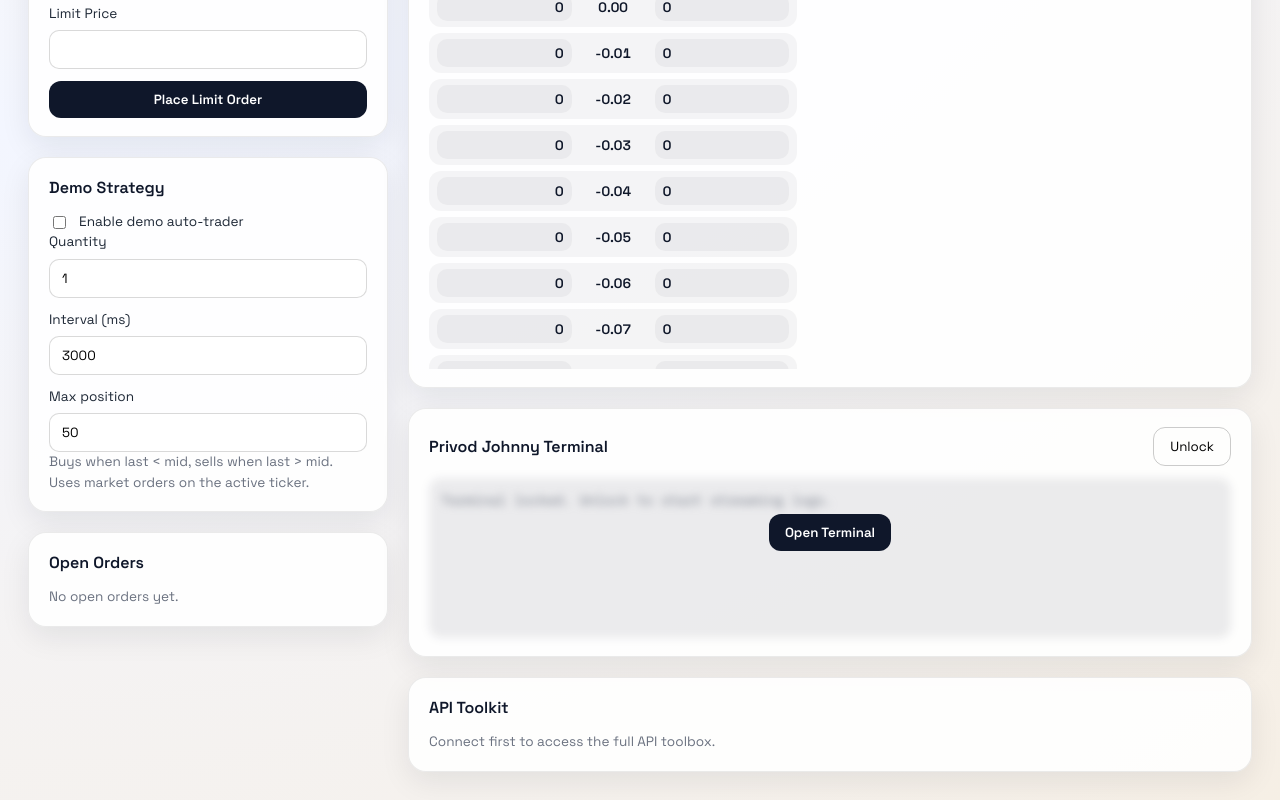
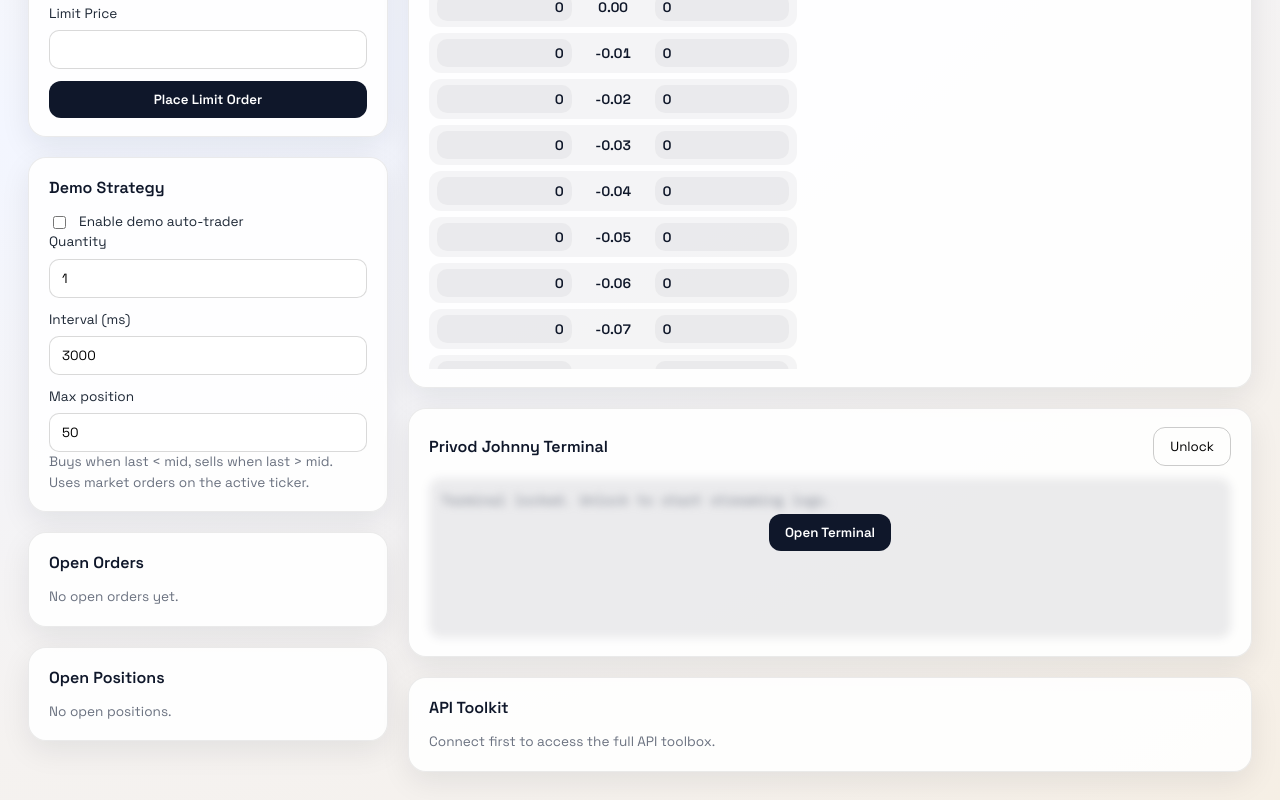
Before and after one commit to JohnnyC0rp/RITC-Web-trading-panel, a React (Vite) app: page / in a window 1280 px wide. Shown: the part 953-1753 px from the top of the page. Built offline with nearby package versions, Linux system fonts and the light colour scheme.

Commit message:
Add server-sourced open positions panel

```diff
--- a/src/App.jsx
+++ b/src/App.jsx
@@ -1504,6 +1504,31 @@ function App() {
                 </div>
                 );
               })}
+            </div>
+          </section>
+
+          <section className="card">
+            <div className="card-title">Open Positions</div>
+            <div className="orders-list">
+              {securities.filter((sec) => Number(sec.position ?? sec.pos ?? 0) !== 0).length ===
+                0 && <div className="muted">No open positions.</div>}
+              {securities
+                .filter((sec) => Number(sec.position ?? sec.pos ?? 0) !== 0)
+                .map((sec) => {
+                  const position = Number(sec.position ?? sec.pos ?? 0);
+                  return (
+                    <div key={sec.ticker} className="order-row">
+                      <div>
+                        <strong>{sec.ticker}</strong>
+                        <div className="muted">Position: {formatQty(position)}</div>
+                      </div>
+                      <div className="muted">
+                        Last {formatNumber(sec.last)} · Bid {formatNumber(sec.bid)} · Ask{" "}
+                        {formatNumber(sec.ask)}
+                      </div>
+                    </div>
+                  );
+                })}
             </div>
           </section>
         </aside>
```
